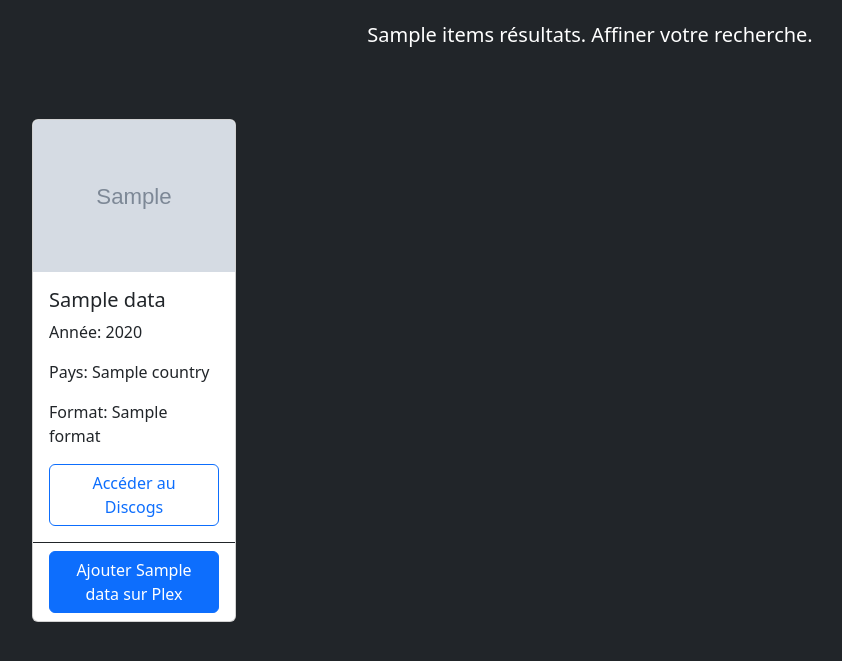
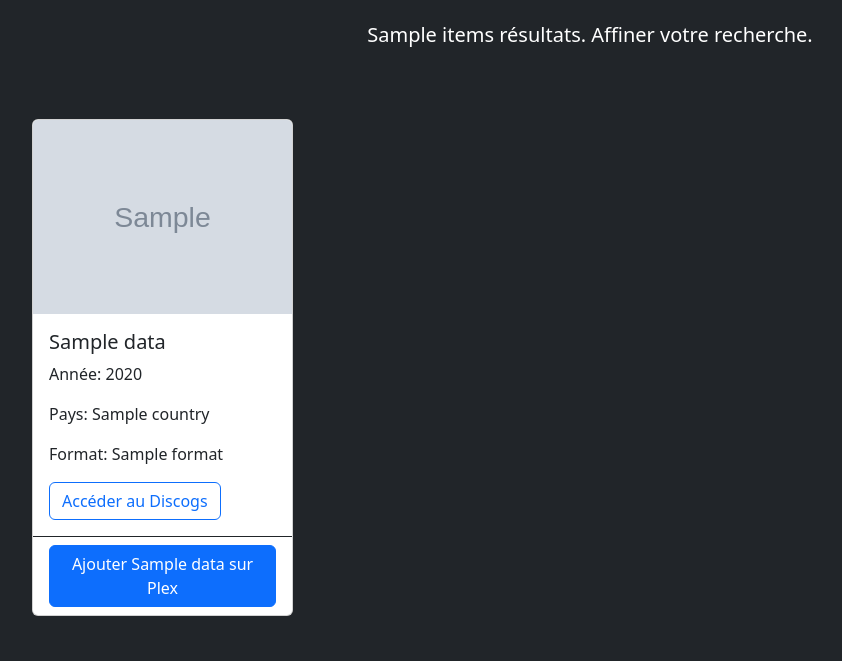
Before and after one commit to paloindici/MusicLink, a Flask app: template templates/recherche.html in a window 1280 px wide. Shown: the part 117-778 px from the top of the page, without its empty margins (50-892 px from the left). Run offline with Flask 2, Linux system fonts and the light colour scheme; the template is opened without the code that fills it: most values are stand-ins (such as "Sample title", 1, 10 or a date in 2020); grey boxes marked "Sample" are stand-in pictures.

Commit message:
UPDATE - update search card size

```diff
--- a/templates/recherche.html
+++ b/templates/recherche.html
@@ -25,7 +25,7 @@
 
     <div class="row my-5 row-cols-1 row-cols-md-5 g-4">
         {% for data in datas %}
-        <div class="col">
+        <div class="col-md-4 col-lg-3">
             <div class="card h-100">
                 {% if not data['thumb'] %}
                 <img src="https://web.maison-jo.synology.me/images/No_image_available.png" class="card-img-top" alt="Image de l'artiste" width="200" height="200">
```
